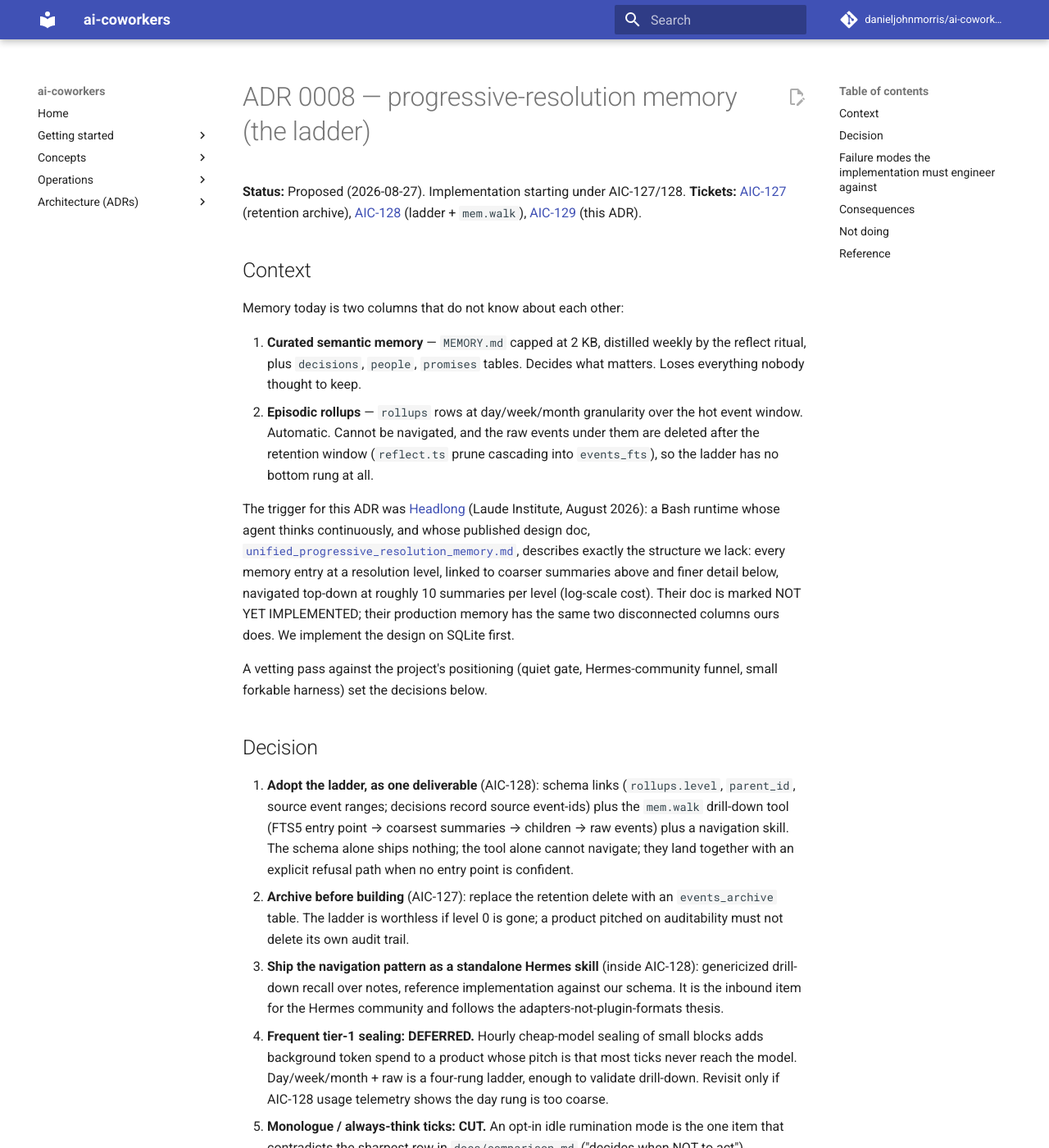
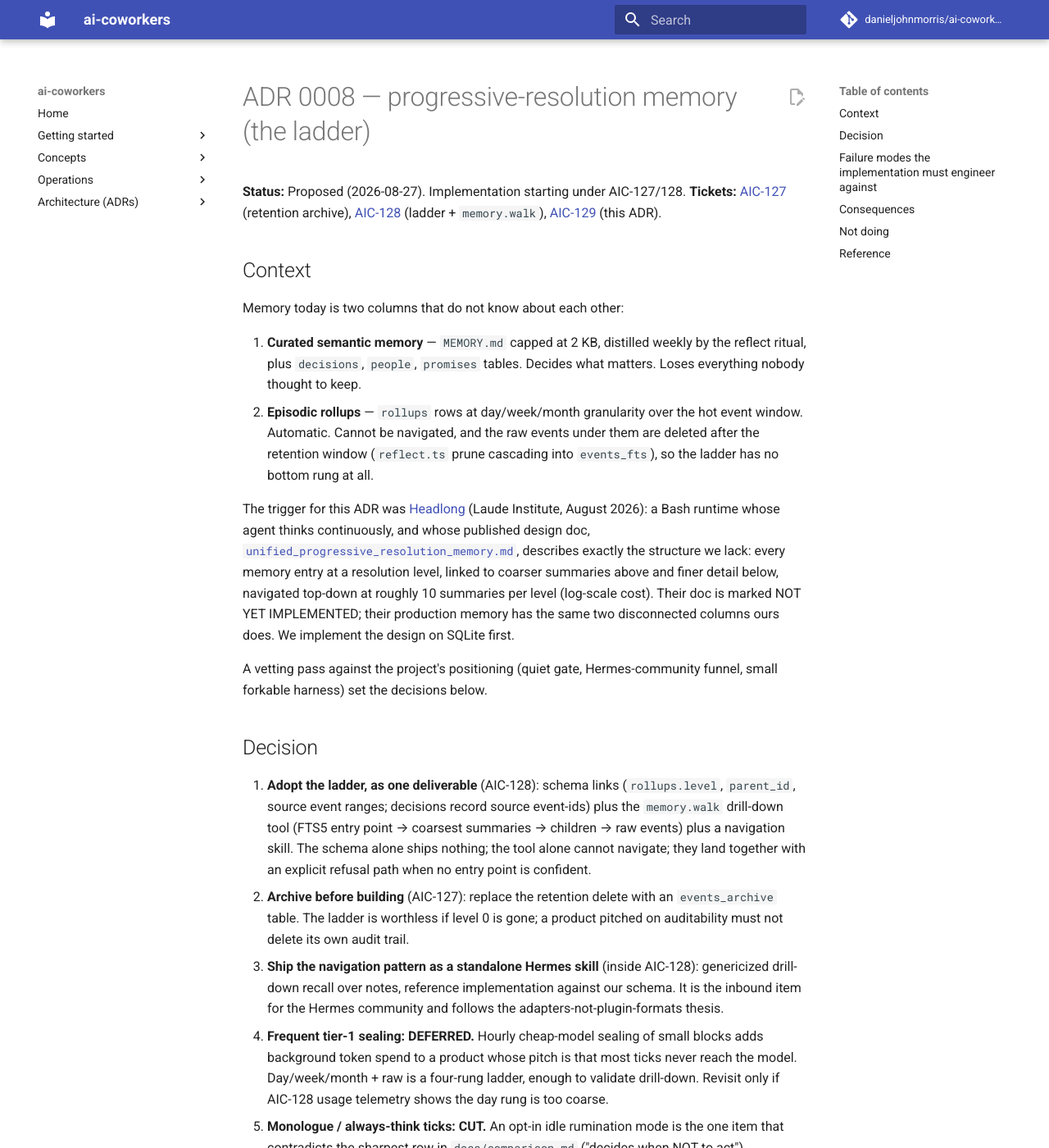
Before and after one commit to danieljohnmorris/ai-coworkers, an MkDocs documentation site: the page built from docs/adr/0008-progressive-resolution-memory.md, in a window 1280 px wide and 1400 px high. Shown: the whole window at 82% size. Built offline with MkDocs 1.6.1 and Material for MkDocs 9.7.7, drawn with Linux system fonts in a browser that asks for light colours; comment, search, counter and statistics services are not loaded.

Commit message:
docs: ADR 0008 tool name mem.walk -> memory.walk (match shipped family prefix) (#43)

```diff
--- a/docs/adr/0008-progressive-resolution-memory.md
+++ b/docs/adr/0008-progressive-resolution-memory.md
@@ -3,7 +3,7 @@
 **Status:** Proposed (2026-08-27). Implementation starting under AIC-127/128.
 **Tickets:** [AIC-127](https://plane.danieljohnmorris.com/dan/ai-coworkers/issues/127)
 (retention archive), [AIC-128](https://plane.danieljohnmorris.com/dan/ai-coworkers/issues/128)
-(ladder + `mem.walk`), [AIC-129](https://plane.danieljohnmorris.com/dan/ai-coworkers/issues/129)
+(ladder + `memory.walk`), [AIC-129](https://plane.danieljohnmorris.com/dan/ai-coworkers/issues/129)
 (this ADR).
 
 ## Context
@@ -35,7 +35,7 @@
 
 1. **Adopt the ladder, as one deliverable** (AIC-128): schema links
    (`rollups.level`, `parent_id`, source event ranges; decisions record source
-   event-ids) plus the `mem.walk` drill-down tool (FTS5 entry point → coarsest
+   event-ids) plus the `memory.walk` drill-down tool (FTS5 entry point → coarsest
    summaries → children → raw events) plus a navigation skill. The schema alone
    ships nothing; the tool alone cannot navigate; they land together with an
    explicit refusal path when no entry point is confident.
@@ -65,7 +65,7 @@
   Validate ranges at write time; never synthesise provenance for legacy
   backfill — unlinked old entries are honest, faked links are not.
 - **Confident-wrong recall:** an FTS keyword miss walking down the wrong branch
-  with authoritative-looking citations. `mem.walk` must refuse when it has no
+  with authoritative-looking citations. `memory.walk` must refuse when it has no
   confident entry point.
 
 ## Consequences
```
